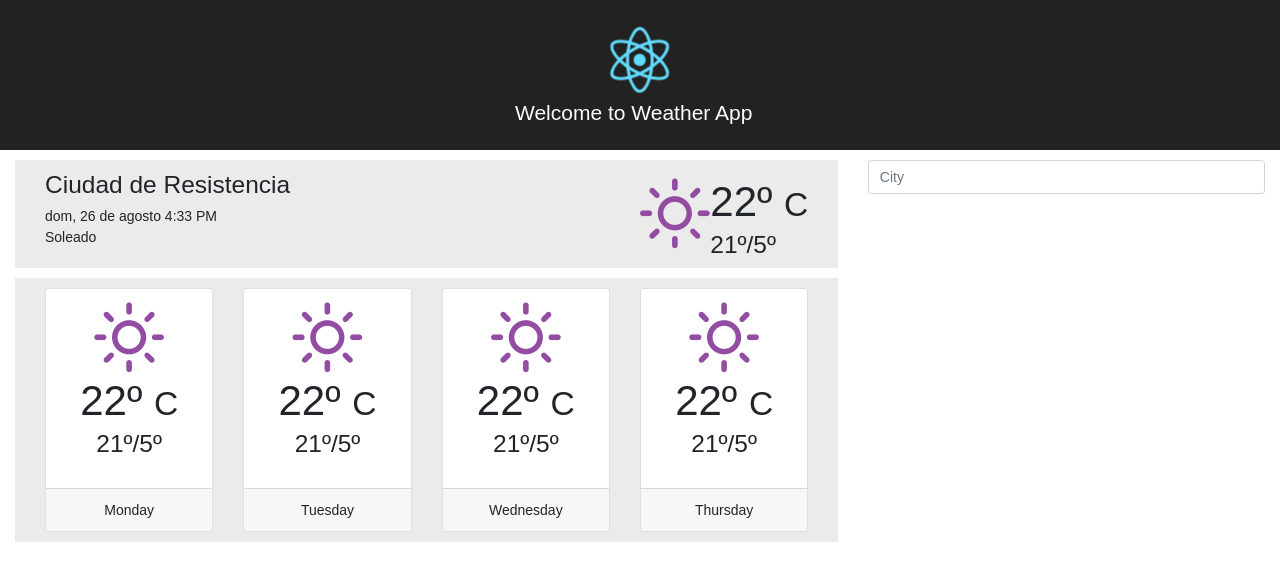
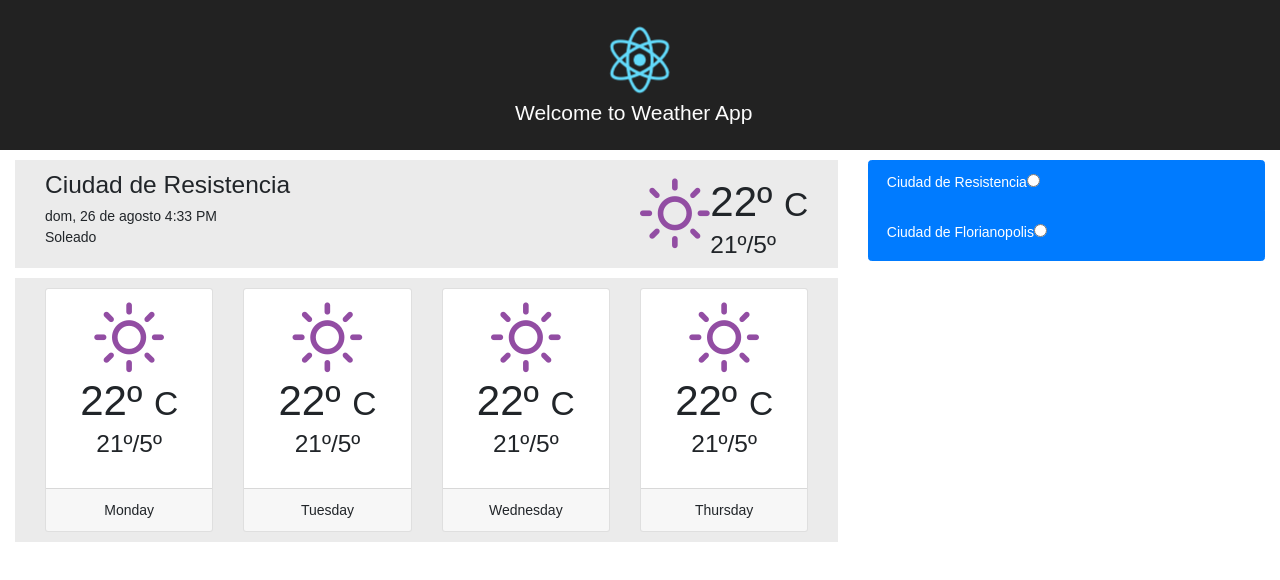
Before and after one commit to egabii/weatherapp, a React (Create React App) app: page / in a window 1280 px wide. Shown: the top 580 px of the page. Built offline with nearby package versions, Linux system fonts and the light colour scheme.

Commit message:
aync search bar component - loader component

```diff
--- a/src/components/AsyncSearchBar/AsyncSearchBar.js
+++ b/src/components/AsyncSearchBar/AsyncSearchBar.js
@@ -5,20 +5,18 @@ import React, { Component } from 'react';
 import {Loader} from '../Loader/Loader';
 import './AsyncSearchBar.css';
 
-const searchBoxStyle = {
-  outline: '1px solid #000'
-};
-
 const ResultBox = () => {
     return (
       <div> Some data was retrieve </div>
     )
 }
-
+let result = { isIdle: true };
 export default class AsyncSearchBar extends Component {
 
   constructor(props){
     super(props);
+
+    this.onSearch = this.onSearch.bind(this);
   }
 
   onSearch(e){
@@ -31,9 +29,8 @@ export default class AsyncSearchBar extends Component {
   }
 
   loading (){
-    let result = true;
-    setTimeout(() => result = false, 2000);
-    return result;
+    setTimeout(() => result.isIdle = false, 1000);
+    return result
   }
 
   render(){
@@ -47,8 +44,8 @@ export default class AsyncSearchBar extends Component {
             placeholder="City"
             onChange={this.onSearch} />
         </div>
-        <div id="search-box" style={searchBoxStyle} className="search-box on-hide">
-          { Loader(ResultBox)({isIdle: this.loading()}) }
+        <div id="search-box" className="search-box on-hide">
+          { Loader(ResultBox)({isIdle: this.loading().isIdle }) }
         </div>
       </form>
     )
--- a/src/components/FormPanel.js
+++ b/src/components/FormPanel.js
@@ -1,31 +1,61 @@
 import React, { Component } from 'react';
 
 // dependencies
-import AsyncSearchBar from './AsyncSearchBar/AsyncSearchBar';
+//import AsyncSearchBar from './AsyncSearchBar/AsyncSearchBar';
 
 const searchWrapper = {
   margin: '10px 0 0'
 }
+
+const cities = [
+  {
+    id: 'rciaAR',
+    name: 'Resistencia',
+    country: 'AR'
+  },
+  {
+    id: 'floripaBR',
+    name: 'Florianopolis',
+    country: 'BR'
+  }
+];
 export default class PanelForm extends Component {
 
-    constructor(props){
+  constructor(props) {
     super(props);
+    this.state = {
+      cities
     }
 
-    render(){
+    this.onChange =  this.onChange.bind(this);
+  }
+
+  onChange (){
+    console.log('hola');
+  }
+
+  onActive(id){
+    return (this.state.selected === id ? 'list-group-item active' : 'list-group-item');
+  }
+  render() {
     return (
       <div style={searchWrapper}>
-                <AsyncSearchBar />
+        <form>
+          <fieldset>
+            <ul className="list-group">
+              {
+                this.state.cities.map(city => (<li className="list-group-item active" key={city.id}>
+                    <div className="input-wrapper radio-btn">
+                      <label htmlFor={`option-${city.id}`}>{'Ciudad de '+ city.name }</  label>
+                      <input type="radio" id={`option-${city.id}`} value="resistencia,AR" onChange={this.onChange} />
+                    </div>
+                  </li>)
+                )
+              }
+            </ul>
+          </fieldset>
+        </form>
       </div>
     )
   }
 }
-
-/* <form>
-<fieldset>
-    <div className="input-wrapper radio-btn">
-        <label htmlFor="input-city-name">Ciudad de Resistencia</label>
-        <input type="radio" id="input-city-name" value="" />
-    </div>
-</fieldset>
-</form> */
--- a/src/components/Loader/Loader.js
+++ b/src/components/Loader/Loader.js
@@ -4,14 +4,9 @@ import './Loader.css';
 import spinner from './spinner.png';
 
 const Spinner = () => {
-  const wrapper = {
-    margin: '0 auto',
-    padding: '5px',
-    width: '100px'
-  };
   return (
-    <div style={wrapper}>
-      <img src={spinner} className="loader"/>
+    <div className="loader-wrapper">
+      <img src={spinner} alt="" className="loader"/>
     </div>
   )
 }
--- a/src/components/Main/App.js
+++ b/src/components/Main/App.js
@@ -13,6 +13,8 @@ class App extends Component {
 
   constructor(props){
     super(props)
+
+    this.onChange = this.onChange.bind(this);
     this.state = {
       items:[
         {
@@ -50,7 +52,11 @@ class App extends Component {
     };
   }
 
-  render() {
+  onChange (){
+    console.log('on change sumbit');
+  }
+
+  render (){
     return (
       <div className="App">
         <Header />
@@ -76,7 +82,7 @@ class App extends Component {
               </div>
             </section>
             <section className="col-md-4 col-sm-12">
-              <FormPanel />
+              <FormPanel onSubmit={this.onChange}/>
             </section>
           </div>
         </section>
```
Also changed, not shown: src/components/Loader/Loader.scss (+9 -3 lines), 1 other file (tests, documents, lock files or other folders). Lines whose indentation alone changed are shown as unchanged.
